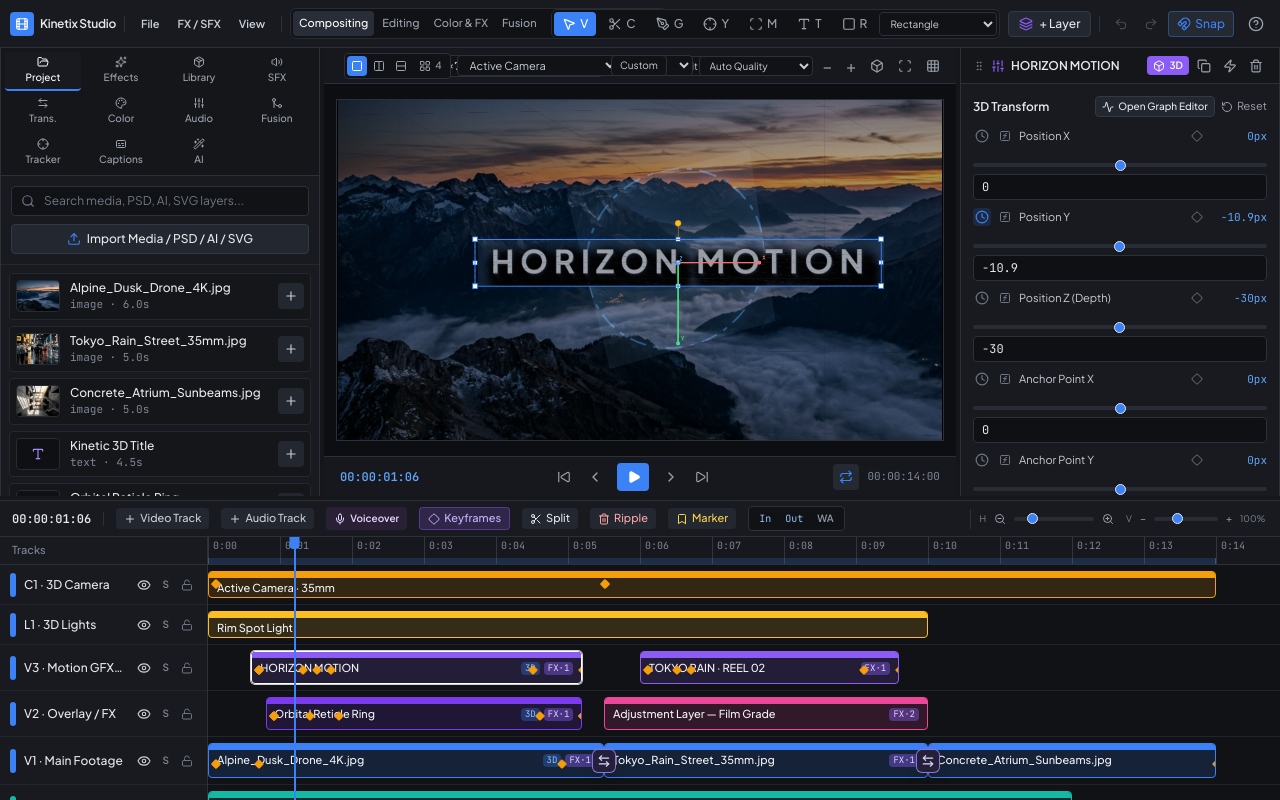
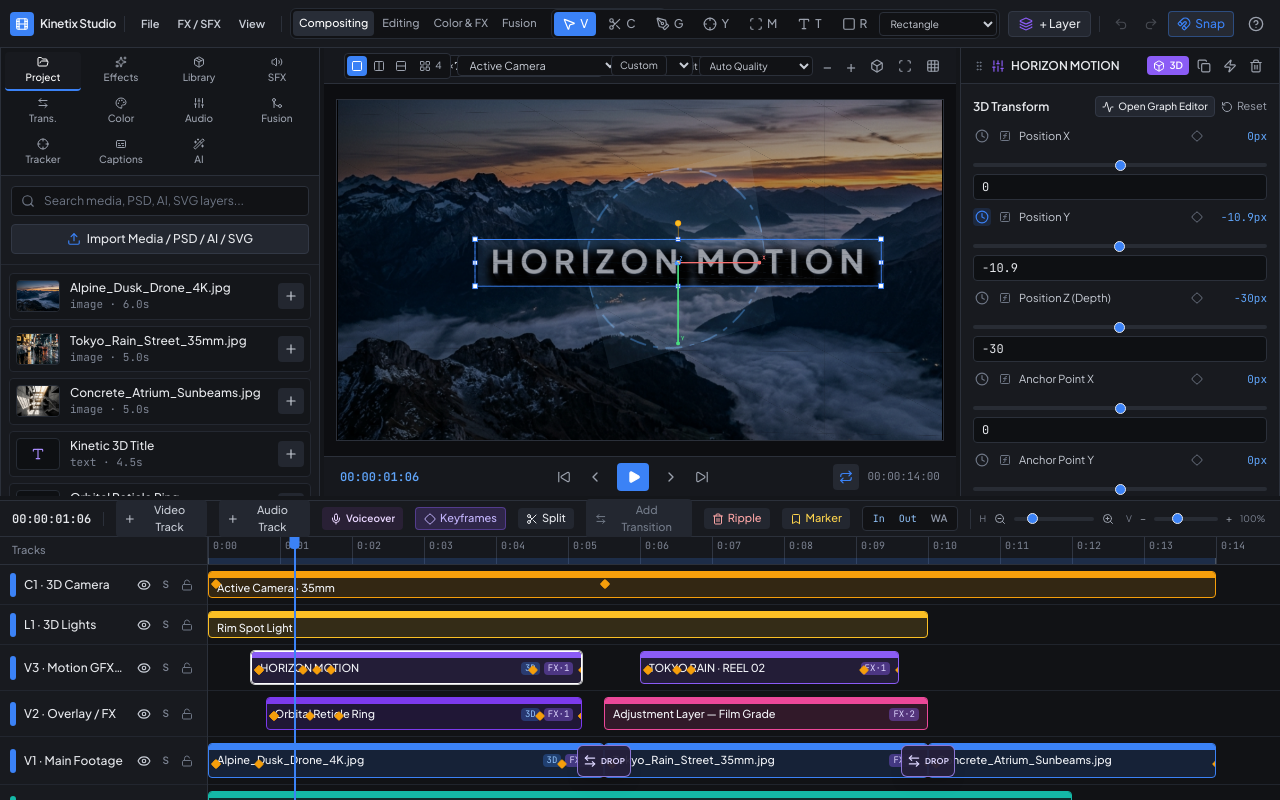
Before and after one commit to nazim-assdi/Kinetix-Studio, a React (Vite) app: page / in a window 1280 px wide. Built offline with nearby package versions, Linux system fonts and the light colour scheme.

Commit message:
Improve Premiere-style transition placement workflow

```diff
--- a/src/components/TimelinePanel.tsx
+++ b/src/components/TimelinePanel.tsx
@@ -28,6 +28,12 @@ import {
   WorkAreaRange,
 } from '../types/editor';
 import { findSnapTime, formatRulerTime, formatTimecode } from '../engine/timecode';
+import {
+  DEFAULT_TIMELINE_TRANSITION,
+  findAdjacentOutgoingClip,
+  findNearestTransitionPair,
+  resolveTransitionPairForClip,
+} from '../engine/transitions';
 import { VoiceoverRecorder } from './VoiceoverRecorder';
 
 interface TimelinePanelProps {
@@ -382,6 +388,14 @@ export const TimelinePanel: React.FC<TimelinePanelProps> = ({
 
   const selectedClip = clips.find((c) => c.id === selectedClipId) ?? null;
 
+  const selectedTransitionPair = selectedClip
+    ? resolveTransitionPairForClip(clips, selectedClip, composition.fps)
+    : null;
+  const canAddDefaultTransition = Boolean(
+    selectedTransitionPair &&
+    !tracks.find((item) => item.id === selectedClip?.trackId)?.locked
+  );
+
   // Build tick marks every second
   const maxRulerSec = Math.ceil(totalWidth / pxPerSecond);
   const ticks: number[] = [];
@@ -475,6 +489,26 @@ export const TimelinePanel: React.FC<TimelinePanelProps> = ({
               >
                 <Scissors className="w-3 h-3" />
                 <span>Split</span>
+              </button>
+              <button
+                type="button"
+                disabled={!canAddDefaultTransition || !onDropTransitionAtEditPoint}
+                onClick={() => {
+                  if (selectedClip && canAddDefaultTransition) {
+                    onDropTransitionAtEditPoint?.(selectedClip.id, DEFAULT_TIMELINE_TRANSITION);
+                  }
+                }}
+                title={canAddDefaultTransition
+                  ? 'Add a Cross Dissolve to the nearest cut on this track'
+                  : 'Place this clip edge-to-edge with another visual clip to enable transitions'}
+                className={`flex items-center gap-1 px-2 py-0.5 rounded border text-[11px] font-medium transition-colors ${
+                  canAddDefaultTransition
+                    ? 'bg-[#33234F] border-[#8B5CF6]/50 text-[#DDD6FE] hover:bg-[#6D36B5] hover:text-white'
+                    : 'bg-[#232730] border-transparent text-[#737B89] cursor-not-allowed'
+                }`}
+              >
+                <ArrowLeftRight className="w-3 h-3" />
+                <span>Add Transition</span>
               </button>
               {onRippleDeleteClip && (
                 <button
@@ -776,10 +810,30 @@ export const TimelinePanel: React.FC<TimelinePanelProps> = ({
                     onDragOver={(e) => e.preventDefault()}
                     onDrop={(e) => {
                       e.preventDefault();
+                      const dropTime = timeFromClientX(e.clientX);
+                      const presetRaw = e.dataTransfer.getData('application/x-kinetix-preset');
+                      if (presetRaw) {
+                        try {
+                          const item = JSON.parse(presetRaw) as MotionPresetItem;
+                          if (item.category === 'Transition') {
+                            const pair = track.locked
+                              ? null
+                              : findNearestTransitionPair(
+                                  clips,
+                                  track.id,
+                                  dropTime,
+                                  composition.fps,
+                                  Math.max(0.4, 34 / pxPerSecond)
+                                );
+                            if (pair) onDropTransitionAtEditPoint?.(pair.incoming.id, item);
+                            return;
+                          }
+                        } catch {
+                          // Ignore malformed preset payloads and continue with asset handling.
+                        }
+                      }
                       const assetId = e.dataTransfer.getData('application/x-kinetix-asset');
-                      if (assetId) {
-                        onDropAssetOnTrack(assetId, track.id, timeFromClientX(e.clientX));
-                      }
+                      if (assetId) onDropAssetOnTrack(assetId, track.id, dropTime);
                     }}
                     className={`relative ${
                       track.locked ? 'opacity-60' : ''
@@ -963,13 +1017,9 @@ export const TimelinePanel: React.FC<TimelinePanelProps> = ({
                       );
                     })}
                     {/* A dedicated edit-point target, like an NLE transition handle. */}
-                    {trackClips.slice(1).map((incoming, index) => {
-                      const outgoing = trackClips[index];
-                      const tolerance = 1.5 / Math.max(1, composition.fps);
-                      const isVisualPair = !['audio', 'camera', 'light', 'null', 'adjustment'].includes(outgoing.kind) &&
-                        !['audio', 'camera', 'light', 'null', 'adjustment'].includes(incoming.kind);
-                      const touches = Math.abs(outgoing.start + outgoing.duration - incoming.start) <= tolerance;
-                      if (!isVisualPair || !touches) return null;
+                    {trackClips.map((incoming) => {
+                      const outgoing = findAdjacentOutgoingClip(clips, incoming, composition.fps);
+                      if (!outgoing) return null;
                       const existing = incoming.transitionIn;
                       return (
                         <div
@@ -995,14 +1045,19 @@ export const TimelinePanel: React.FC<TimelinePanelProps> = ({
                             } catch { /* ignore invalid drag payload */ }
                           }}
                           title={existing ? `${existing.name} · drop another transition to replace · ${existing.duration.toFixed(2)}s` : 'Drop a transition here between these two clips'}
+                          aria-label={existing
+                            ? `Replace ${existing.name} transition`
+                            : 'Drop a transition on this edit point'}
                           style={{
-                            left: incoming.start * pxPerSecond - 12,
+                            left: incoming.start * pxPerSecond - 27,
                             top: '50%',
                             transform: 'translateY(-50%)',
                           }}
-                          className={`absolute z-20 w-6 h-6 rounded-md border shadow-lg flex items-center justify-center cursor-copy transition-colors ${existing ? 'bg-[#7C3AED] border-[#C4B5FD] text-white' : 'bg-[#25203A] border-[#A78BFA]/80 text-[#DDD6FE] hover:bg-[#7C3AED] hover:text-white'} ${track.locked ? 'opacity-40 pointer-events-none' : ''}`}
+                          className={`absolute z-30 w-[54px] h-8 rounded-md border shadow-lg flex items-center justify-center gap-1 cursor-copy transition-colors ${existing ? 'bg-[#7C3AED] border-[#C4B5FD] text-white' : 'bg-[#25203A]/95 border-[#A78BFA]/80 text-[#DDD6FE] hover:bg-[#7C3AED] hover:text-white'} ${track.locked ? 'opacity-40 pointer-events-none' : ''}`}
+                          role="group"
                         >
                           <ArrowLeftRight className="w-3.5 h-3.5" />
+                          <span className="text-[8px] font-bold tracking-wide">{existing ? `${existing.duration.toFixed(1)}s` : 'DROP'}</span>
                         </div>
                       );
                     })}
```
